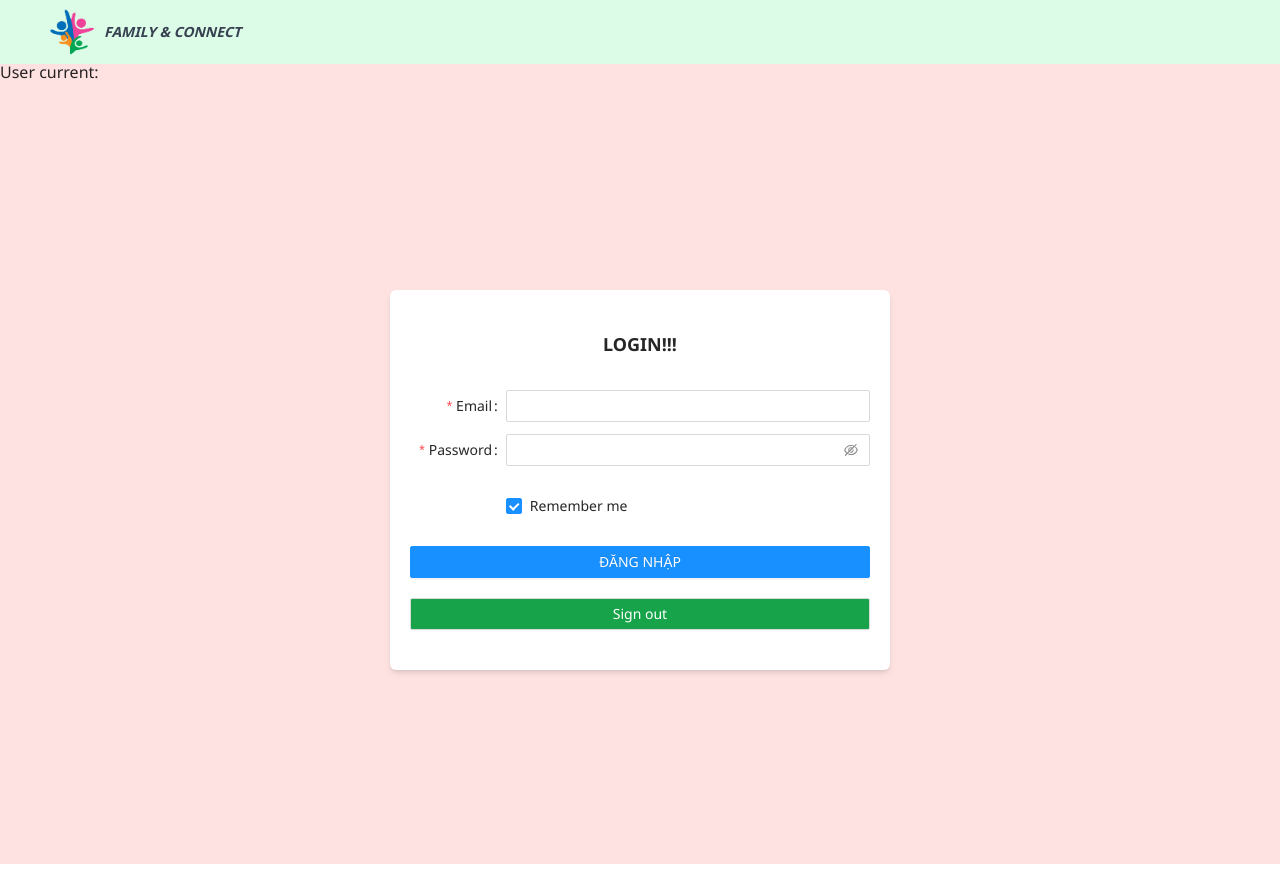
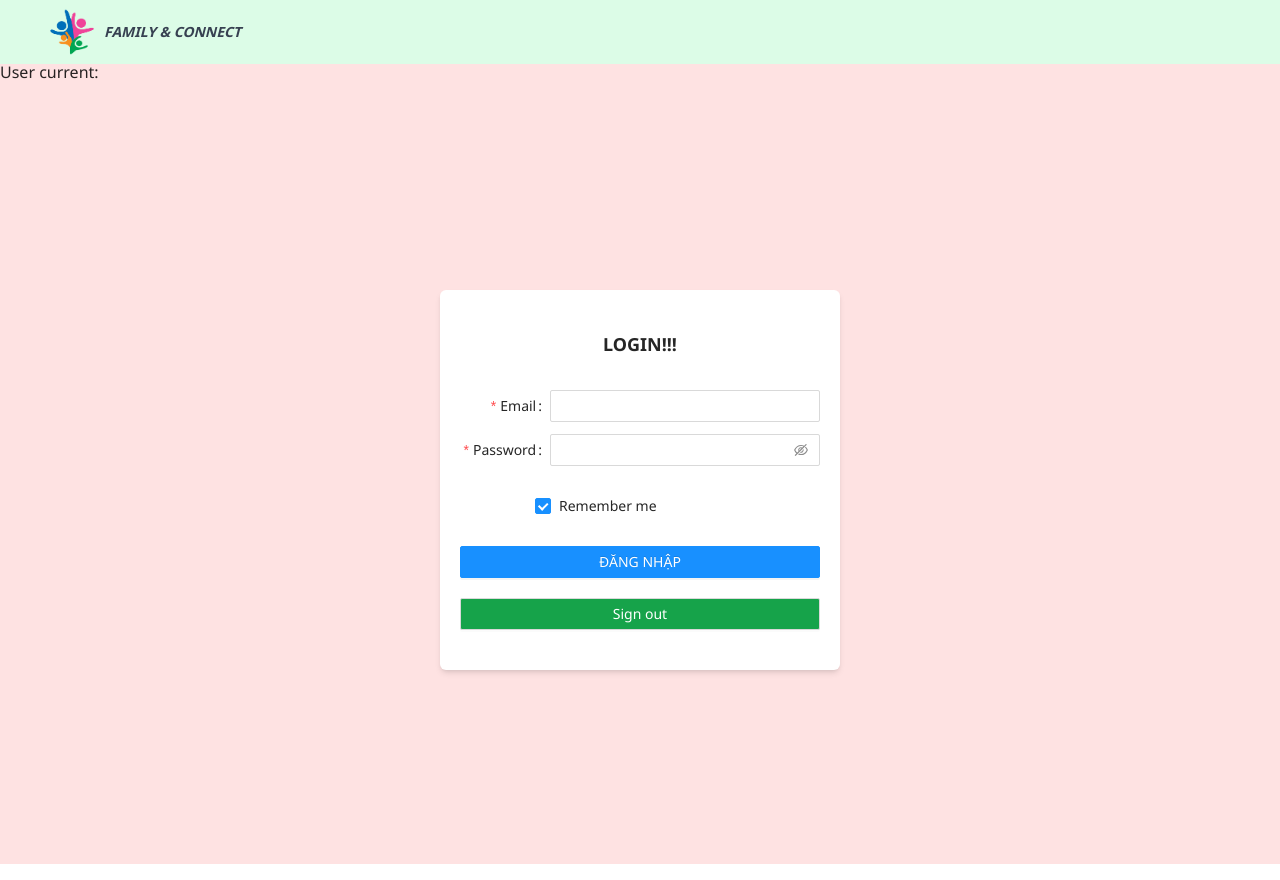
Before and after one commit to familyconnect2022/family-conect, a Next.js app: page /auth/login in a window 1280 px wide. Built offline with nearby package versions, Linux system fonts and the light colour scheme; no server answers.

Commit message:
commit v-2.4

```diff
--- a/components/Layout.jsx
+++ b/components/Layout.jsx
@@ -7,13 +7,6 @@ export default function LayoutComponents({children}) {
     const {Content, Sider, Header} = Layout
     const [isCollapsed, setIsCollapsed] = useState(true)
     const handleCollapsed = () => setIsCollapsed(!isCollapsed)
-    const ComponentContent = useCallback(() => {
-        return (
-            <Content className='w-full h-full min-h-screen max-w-7xl m-auto bg-red-100'>
-                {children}
-            </Content>
-        )
-    }, [])
 
     return (
         <Layout className='min-h-screen'>
@@ -25,14 +18,16 @@ export default function LayoutComponents({children}) {
             >
                 <Navbar />
             </Sider>
-            <Layout className=' w-full'>
+            <Layout className=' w-full bg-red-100'>
                 <Header className='bg-green-100 z-20 px-5 lg:px-12'>
                     <HeaderComponent
                         handleCollapsed={handleCollapsed}
                         isCollapsed={isCollapsed}
                     />
                 </Header>
-                <ComponentContent />
+                <Content className='w-full h-full min-h-screen max-w-7xl m-auto '>
+                    {children}
+                </Content>
             </Layout>
         </Layout>
     )
--- a/pages/auth/login.js
+++ b/pages/auth/login.js
@@ -35,7 +35,7 @@ export default function LoginPage() {
         <Fragment>
             <div>User current: {user}</div>
             <div className='h-full w-full flex justify-center items-center'>
-                <div className='w-[70%] max-w-[500px] px-5 py-10 border rounded-md shadow-md bg-white'>
+                <div className='w-[70%] max-w-[400px] px-5 py-10 border rounded-md shadow-md bg-white'>
                     <Form
                         method='POST'
                         onFinish={handleOnSubmit}
@@ -44,7 +44,7 @@ export default function LoginPage() {
                             span: 24,
                         }}
                         labelCol={{
-                            span: 5,
+                            span: 6,
                         }}
                         initialValues={{
                             remember: true,
--- a/pages/index.js
+++ b/pages/index.js
@@ -1,3 +1,3 @@
 export default function Home() {
-    return <div className='h-full '>Home Page</div>
+    return <div className='h-full w-full'>Home Page</div>
 }
```
